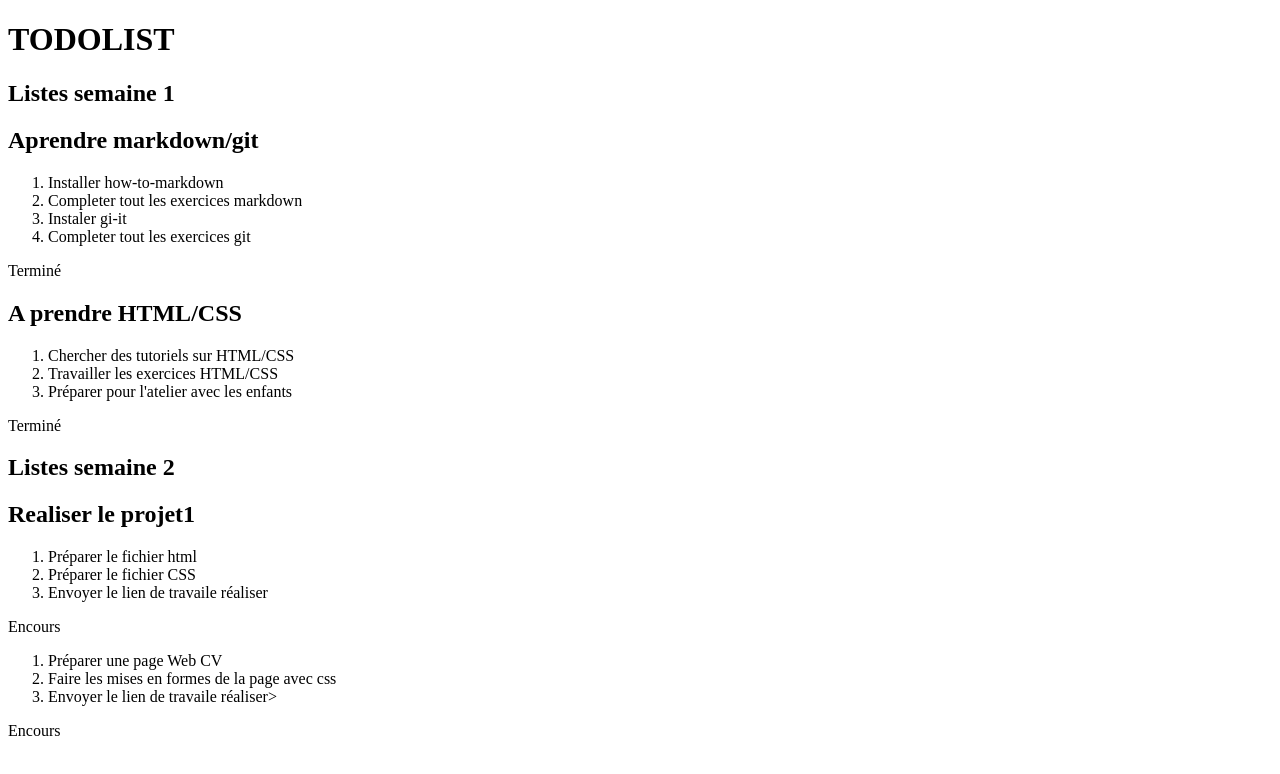
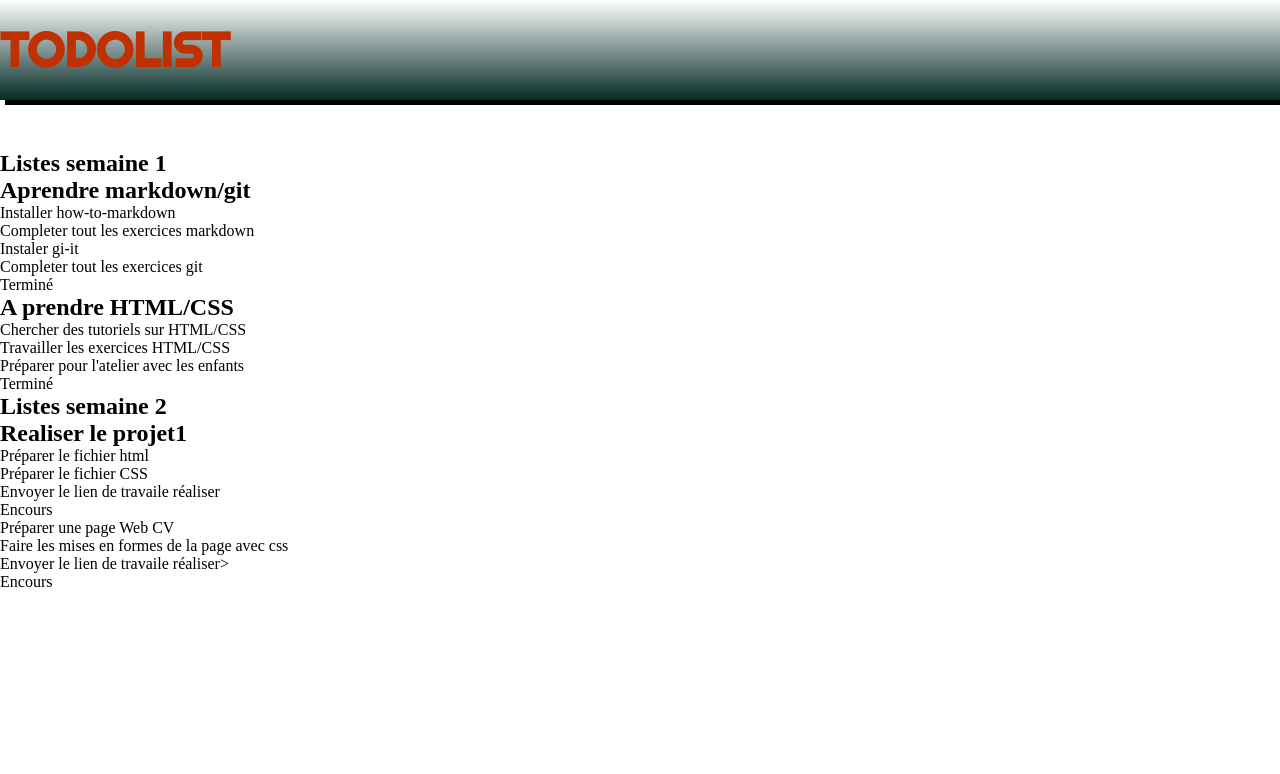
Before and after one commit to bettoumi/Todohtmlcss, a plain HTML site: page index.html in a window 1280 px wide. Drawn offline with Linux system fonts and the light colour scheme.

Commit message:
formatting the header

```diff
--- a/index.html
+++ b/index.html
@@ -7,6 +7,7 @@
 	<title>todolist</title>
 	<link rel="stylesheet" type="text/css" href="style.css">
 	<meta name="viewport" content="width=device-width, initial-scale=1.0">
+	<link href="https://fonts.googleapis.com/css?family=Domine|Righteous|Tangerine" rel="stylesheet">
 </head>
 <body>
 <!-- start the body of the page -->
@@ -61,6 +62,9 @@
 		</article>
 
 	</section>
+	<footer>
+
+	</footer>
 
 </body>
 </html>
--- a/style.css
+++ b/style.css
@@ -0,0 +1,27 @@
+*{
+	margin: 0px;
+	padding: 0px;
+	box-sizing: border-box;
+}
+/*formatting of the header*/
+header{
+background:linear-gradient( rgba(133,162,158,0), rgba(3,43,38,1));
+	width: 100%;
+	height: 100px;
+	box-shadow:5px 5px; ;
+	padding-top:20px;
+	margin-bottom: 50px;
+}
+@keyframes anim {
+	from{text-align:left;}
+	to { text-align: right; }
+}
+
+h1{
+	color:#C03000;
+
+	font-size: 3em;
+	font-family: Righteous;
+	animation-name: anim;
+    animation-duration: 4s;
+}
```
Also changed, not shown: images/entéte.jpg (added).
